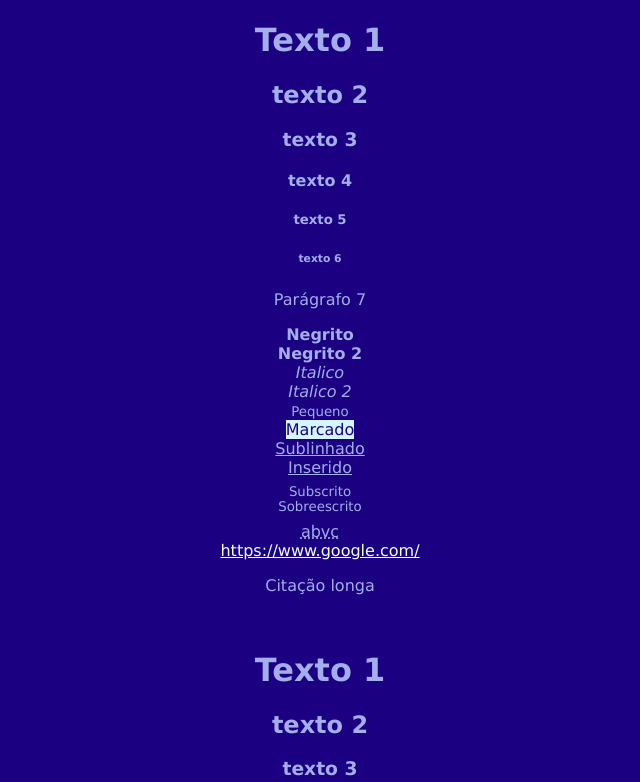
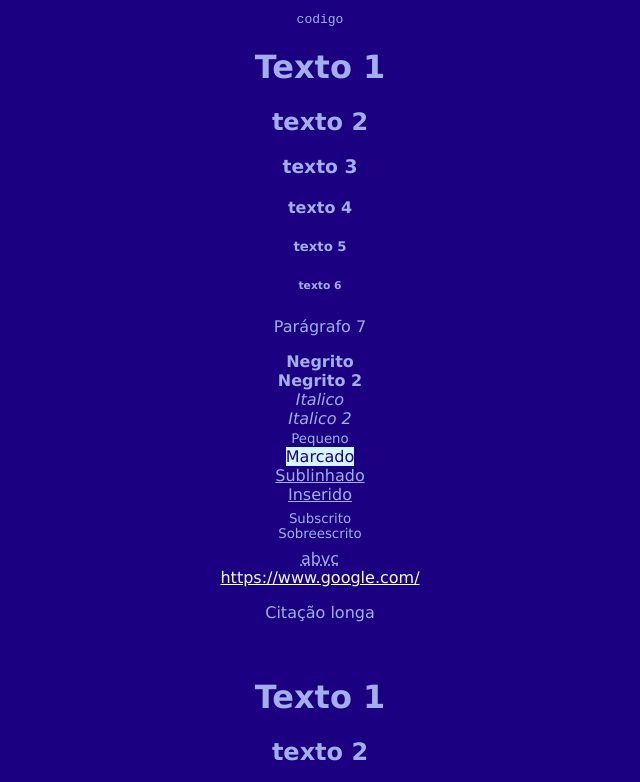
Before and after one commit to Mandxs24/TarefaFeita, a plain HTML site: page index.html in a window 1280 px wide. Shown: the top 782 px of the page, without its empty margins (320-960 px from the left). Drawn offline with Linux system fonts and the light colour scheme.

Commit message:
versao final da tarefa

```diff
--- a/index.html
+++ b/index.html
@@ -25,6 +25,7 @@ mark{
 }
 </style>
 <body>
+    <code>codigo</code>
     <h1>Texto 1</h1> <!-- h1: define titulos, de maior importancia -->
     <h2>texto 2</h2> <!-- h2: define titulos, de menor importancia que o h1 -->
     <h3>texto 3</h3> <!-- h3: define titulos, de menor importancia que o h2 -->
```
